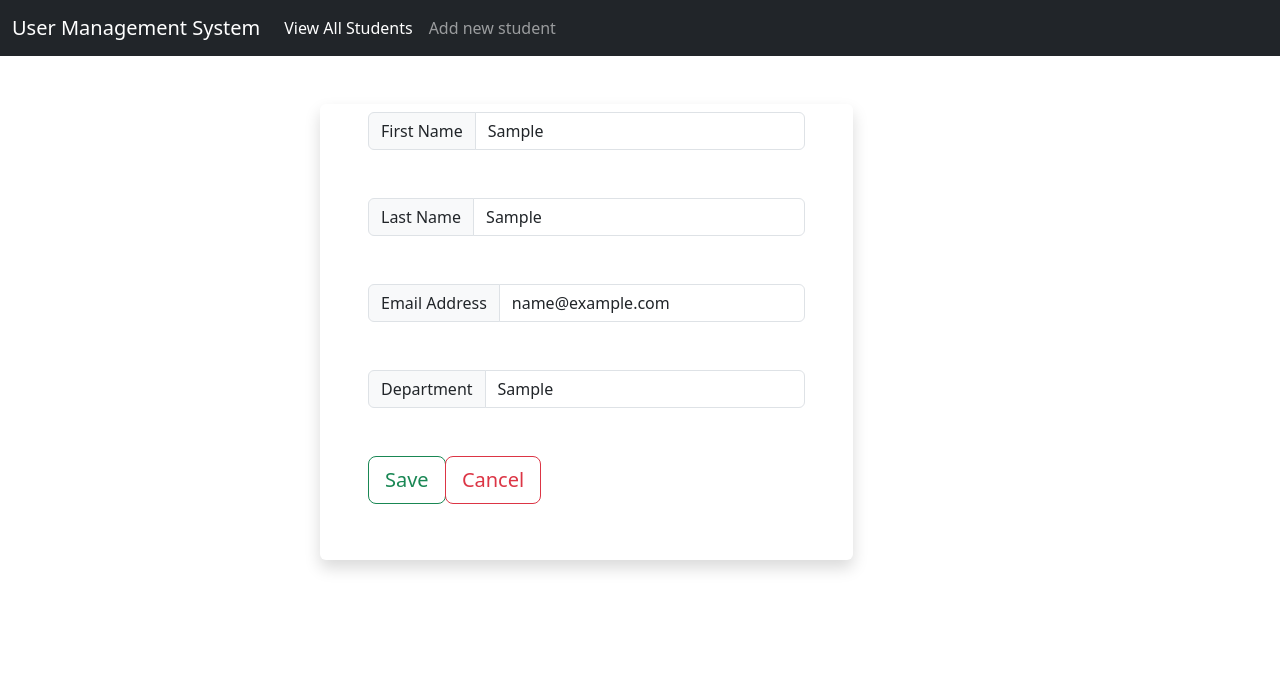
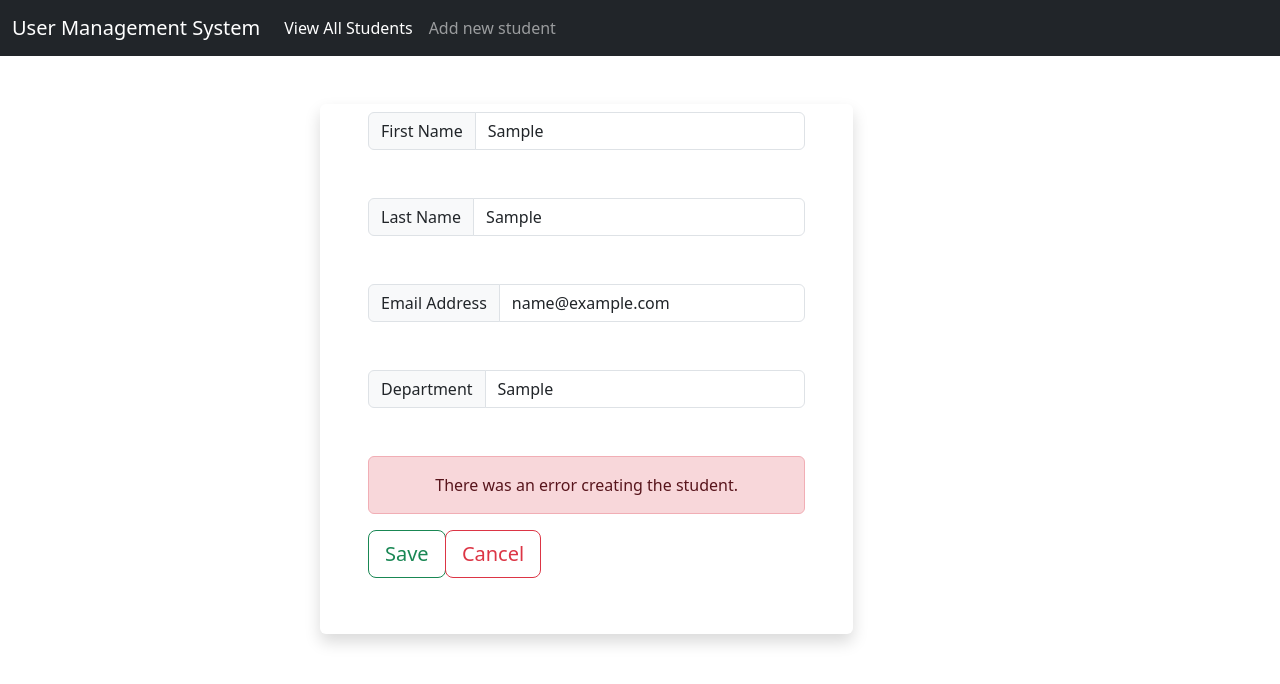
Before and after one commit to Kojonhyiraa/User-Management-System, a React (Create React App) app in the folder User-Management-Frontend/: page /add-students in a window 1280 px wide. Both pictures are taken after typing "Sample", "Sample", "name@example.com", "Sample" into the empty fields and a click on the button "Save". Shown: the top 684 px of the page. Built offline with nearby package versions, Linux system fonts and the light colour scheme; no server answers.

Commit message:
Fixed Navigator bugs

```diff
--- a/User-Management-Frontend/src/component/student/CreateStudent.js
+++ b/User-Management-Frontend/src/component/student/CreateStudent.js
@@ -1,5 +1,5 @@
-import React, {useEffect, useState} from "react";
-import {Link, useNavigate} from "react-router-dom";
+import React, { useState } from "react";
+import { Link, useNavigate } from "react-router-dom";
 import axios from "axios";
 
 const CreateStudent = () => {
@@ -11,30 +11,39 @@ const CreateStudent = () => {
         email: "",
         department: ""
     });
-    const {firstName, lastName, email, department} = student;
+    const [errorMessage, setErrorMessage] = useState(""); // State to store error message
+    const { firstName, lastName, email, department } = student;
 
     const handleSubmit = (e) => {
-        setStudent({...student, [e.target.name]: e.target.value});
-    }
-
-
-    const createStudent = async(e) => {
-        e.preventDefault();
-        await axios.post("http://localhost:8080/students/add",student);
-        navigate("/view-students")
+        setStudent({ ...student, [e.target.name]: e.target.value });
     };
 
+    const createStudent = async (e) => {
+        e.preventDefault();
+        try {
+            const response = await axios.post("http://localhost:8080/students/add", student);
 
-
+            if (response.status === 201) {
+                navigate("/view-students");
+            }
+        } catch (error) {
+            // Check if the error response is available and set the error message from the backend
+            if (error.response && error.response.data && error.response.data.error) {
+                setErrorMessage(error.response.data.error);
+            } else {
+                // Set a fallback error message if no specific error is available
+                setErrorMessage("There was an error creating the student.");
+            }
+        }
+    };
 
     return (
-        <div className="col-sm-5 py-2 px-5 mt-5 offset-3 shadow rounded ">
-            <form onSubmit={(e) => createStudent(e)}>
-                <div className="input-group mb-5 ">
-                    <label
-                        className="input-group-text "
-                        htmlFor="firstName">First Name</label>
-
+        <div className="col-sm-5 py-2 px-5 mt-5 offset-3 shadow rounded">
+            <form onSubmit={createStudent}>
+                <div className="input-group mb-5">
+                    <label className="input-group-text" htmlFor="firstName">
+                        First Name
+                    </label>
                     <input
                         className="form-control col-sm-6"
                         name="firstName"
@@ -43,16 +52,14 @@ const CreateStudent = () => {
                         placeholder="First Name....."
                         required
                         value={firstName}
-                        onChange={(e) => handleSubmit(e)}
+                        onChange={handleSubmit}
                     />
-
                 </div>
 
-                <div className="input-group mb-5 ">
-                    <label
-                        className="input-group-text "
-                        htmlFor="lastName">Last Name</label>
-
+                <div className="input-group mb-5">
+                    <label className="input-group-text" htmlFor="lastName">
+                        Last Name
+                    </label>
                     <input
                         className="form-control col-sm-6"
                         name="lastName"
@@ -61,17 +68,14 @@ const CreateStudent = () => {
                         placeholder="Last Name....."
                         required
                         value={lastName}
-                        onChange={(e) => handleSubmit(e)}
+                        onChange={handleSubmit}
                     />
-
                 </div>
 
-
-                <div className="input-group mb-5 ">
-                    <label
-                        className="input-group-text "
-                        htmlFor="email">Email Address</label>
-
+                <div className="input-group mb-5">
+                    <label className="input-group-text" htmlFor="email">
+                        Email Address
+                    </label>
                     <input
                         className="form-control col-sm-6"
                         name="email"
@@ -80,17 +84,14 @@ const CreateStudent = () => {
                         placeholder="Enter Your Email Address...."
                         required
                         value={email}
-                        onChange={(e) => handleSubmit(e)}
+                        onChange={handleSubmit}
                     />
-
                 </div>
 
-
-                <div className="input-group mb-5 ">
-                    <label
-                        className="input-group-text "
-                        htmlFor="department">Department</label>
-
+                <div className="input-group mb-5">
+                    <label className="input-group-text" htmlFor="department">
+                        Department
+                    </label>
                     <input
                         className="form-control col-sm-6"
                         id="department"
@@ -99,37 +100,32 @@ const CreateStudent = () => {
                         placeholder="Enter your department...."
                         required
                         value={department}
-                        onChange={(e) => handleSubmit(e)}
+                        onChange={handleSubmit}
                     />
-
                 </div>
 
-                <div className="row mb-5 ">
+                {errorMessage && (
+                    <div className="alert alert-danger" role="alert">
+                        {errorMessage}
+                    </div>
+                )}
+
+                <div className="row mb-5">
                     <div className="col-sm-2">
-                        <button
-                            type="submit"
-                            className="btn btn-outline-success btn-lg">
-                        Save
+                        <button type="submit" className="btn btn-outline-success btn-lg">
+                            Save
                         </button>
                     </div>
 
                     <div className="col-sm-2">
-                        <Link
-                            to={"/view-students"}
-                        type="submit"
-                        className="btn btn-outline-danger btn-lg">
+                        <Link to="/view-students" className="btn btn-outline-danger btn-lg">
                             Cancel
-
                         </Link>
                     </div>
                 </div>
-
-
-
             </form>
         </div>
-
-    )
-}
+    );
+};
 
 export default CreateStudent;
```
